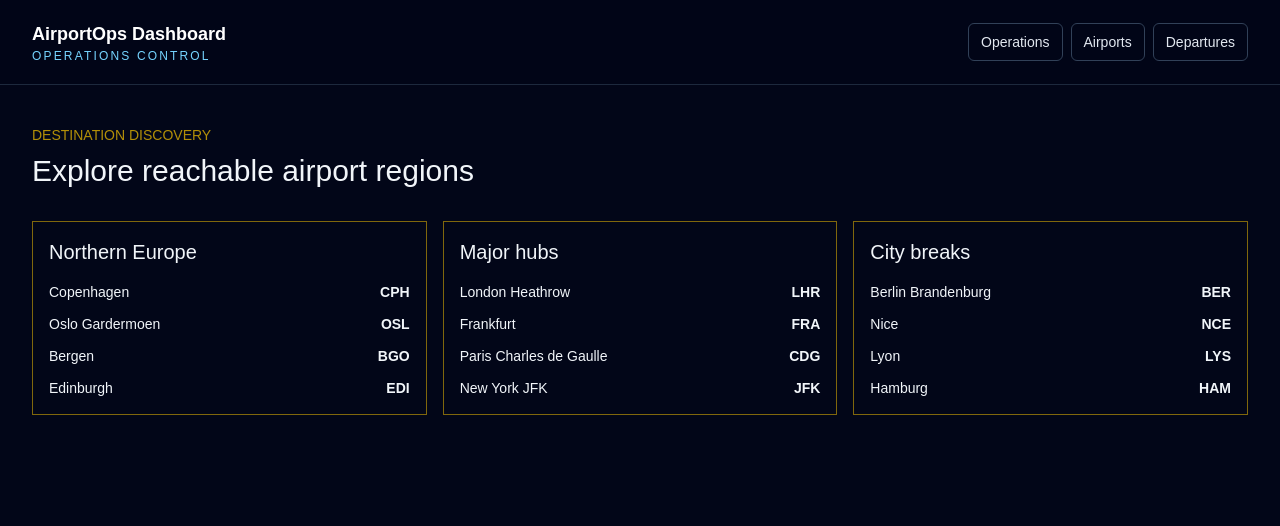
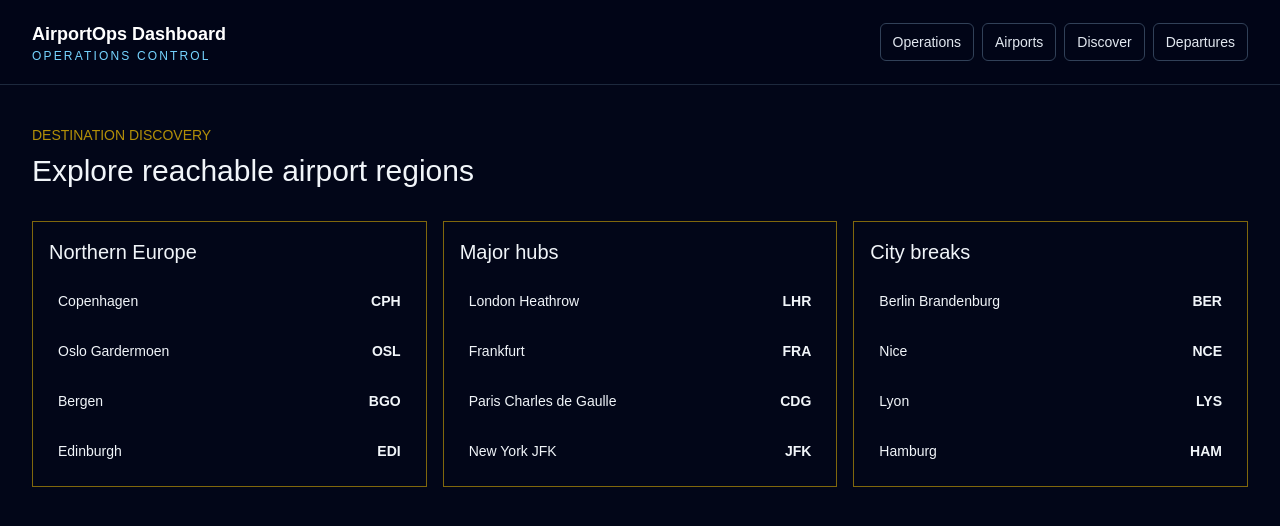
Before and after one commit to Sinyedu/AirportTravels, a Next.js app in the folder airport-board/: page /discover in a window 1280 px wide. Shown: the top 526 px of the page. Built offline with nearby package versions, Linux system fonts and the light colour scheme.

Commit message:
feat: made a discover page

```diff
--- a/airport-board/app/discover/page.tsx
+++ b/airport-board/app/discover/page.tsx
@@ -1,3 +1,4 @@
+import Link from "next/link";
 import { airports } from "@/entities/airport/airports";
 import { PlatformShell } from "@/shared/ui/PlatformShell";
 
@@ -22,9 +23,9 @@ const destinationGroups = [
 ];
 
 const airportCodes = new Map(
-  airports.flatMap((country) => {
-    return country.cities.map((airport) => [airport.name, airport.code]);
-  }),
+  airports.flatMap((country) =>
+    country.cities.map((airport) => [airport.name, airport.code]),
+  ),
 );
 
 export default function DiscoverPage() {
@@ -35,6 +36,7 @@ export default function DiscoverPage() {
           <p className="mb-2 text-sm uppercase text-yellow-400/70">
             Destination discovery
           </p>
+
           <h1 id="discover-title" className="text-3xl">
             Explore reachable airport regions
           </h1>
@@ -47,18 +49,23 @@ export default function DiscoverPage() {
               className="border border-yellow-400/50 p-4"
             >
               <h2 className="mb-4 text-xl">{group.title}</h2>
+
               <ul className="space-y-3 text-sm">
-                {group.destinations.map((destination) => (
-                  <li
-                    key={destination}
-                    className="flex items-center justify-between gap-4"
-                  >
-                    <span>{destination}</span>
-                    <span className="font-bold">
-                      {airportCodes.get(destination)}
-                    </span>
-                  </li>
-                ))}
+                {group.destinations.map((destination) => {
+                  const airportCode = airportCodes.get(destination);
+
+                  return (
+                    <li key={destination}>
+                      <Link
+                        href={`/airports/${airportCode}`}
+                        className="flex items-center justify-between gap-4 border border-transparent p-2 transition hover:border-yellow-400/50 hover:bg-yellow-400/10"
+                      >
+                        <span>{destination}</span>
+                        <span className="font-bold">{airportCode}</span>
+                      </Link>
+                    </li>
+                  );
+                })}
               </ul>
             </article>
           ))}
--- a/airport-board/src/components/layout/Navbar.tsx
+++ b/airport-board/src/components/layout/Navbar.tsx
@@ -3,7 +3,8 @@ import Link from "next/link";
 const navigationItems = [
   { href: "/", label: "Operations" },
   { href: "/airports", label: "Airports" },
-  { href: "/departures", label: "Departures" }
+  { href: "/discover", label: "Discover" },
+  { href: "/departures", label: "Departures" },
 ];
 
 export function Navbar() {
```
